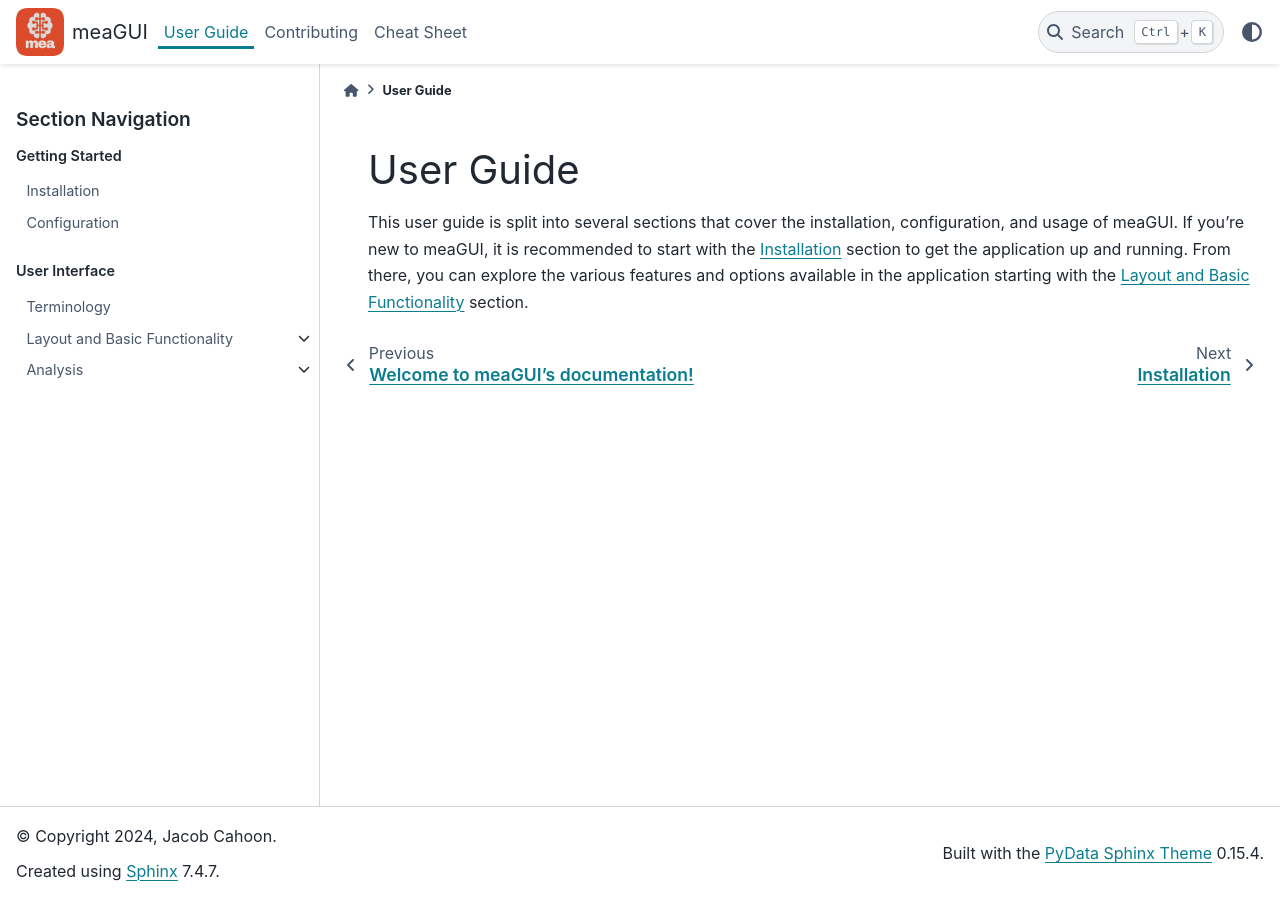
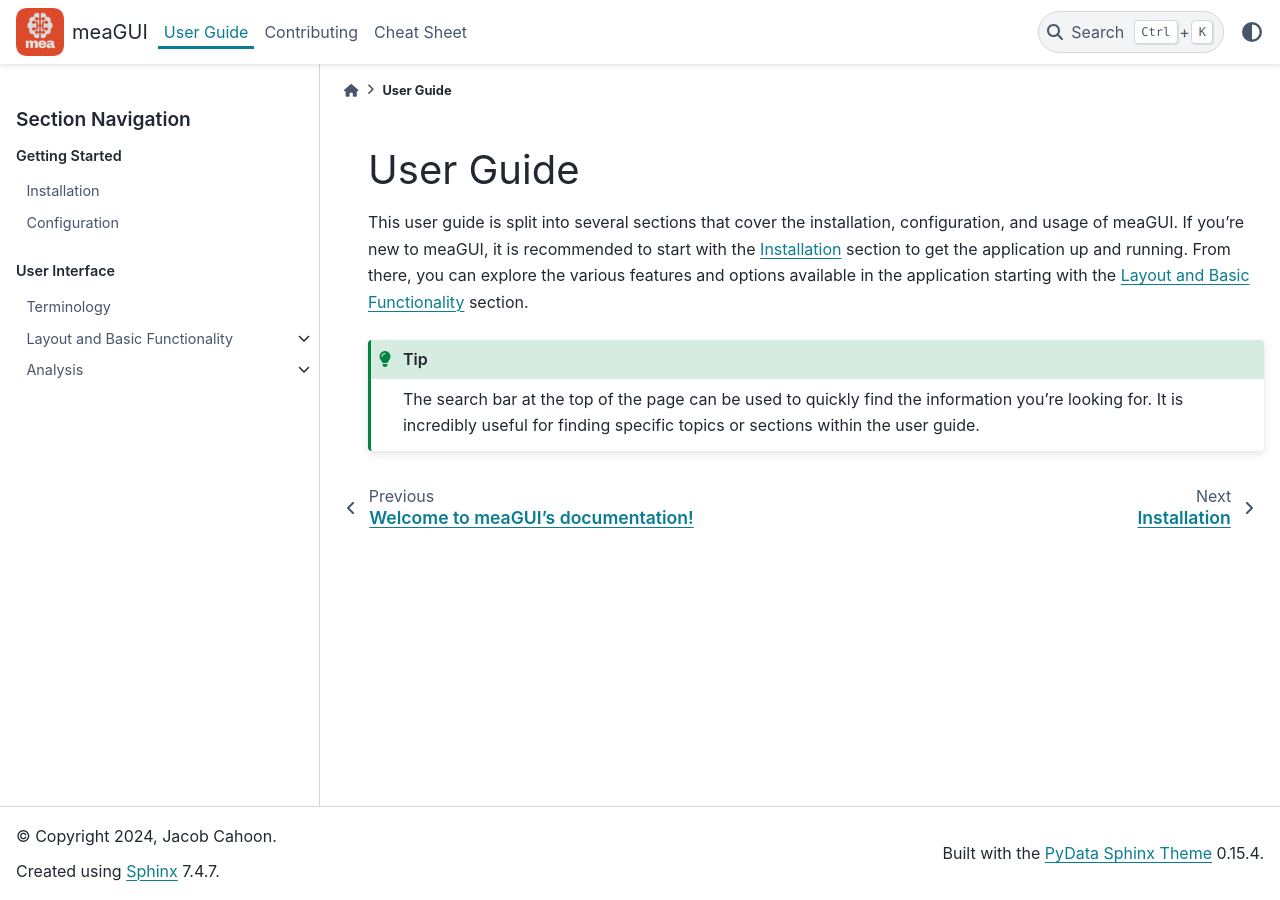
Before and after one commit to booka66/mea-gui, a Sphinx documentation site: the page built from docs/userguide/userguide.rst, in a window 1280 px wide. Built offline with Sphinx 7.4.7 and the PyData theme 0.15.4, drawn with Linux system fonts in a browser that asks for light colours.

Commit message:
updated tips and notes

```diff
--- a/docs/userguide/installation.rst
+++ b/docs/userguide/installation.rst
@@ -9,6 +9,9 @@
 
     - `Download <https://github.com/booka66/mea-gui-public/releases/latest/download/MEA_GUI_Windows.exe>`__ for Windows
     - `Download <https://github.com/booka66/mea-gui-public/releases/latest/download/MEA_GUI_MacOS.pkg>`__ for MacOS
+
+    .. note::
+      The installers are not signed, so you may need to allow the installation in the system settings. On Windows, it may be flagged as a potential threat, but choose to keep it anyway.
 
 
 2. Manually from the source code:
--- a/docs/userguide/userguide.rst
+++ b/docs/userguide/userguide.rst
@@ -4,6 +4,9 @@
 This user guide is split into several sections that cover the installation, configuration, and usage of meaGUI.
 If you're new to meaGUI, it is recommended to start with the :ref:`installation` section to get the application up and running.
 From there, you can explore the various features and options available in the application starting with the :ref:`layout` section.
+
+.. tip::
+   The search bar at the top of the page can be used to quickly find the information you're looking for. It is incredibly useful for finding specific topics or sections within the user guide.
 
 .. toctree::
    :maxdepth: 1
```
